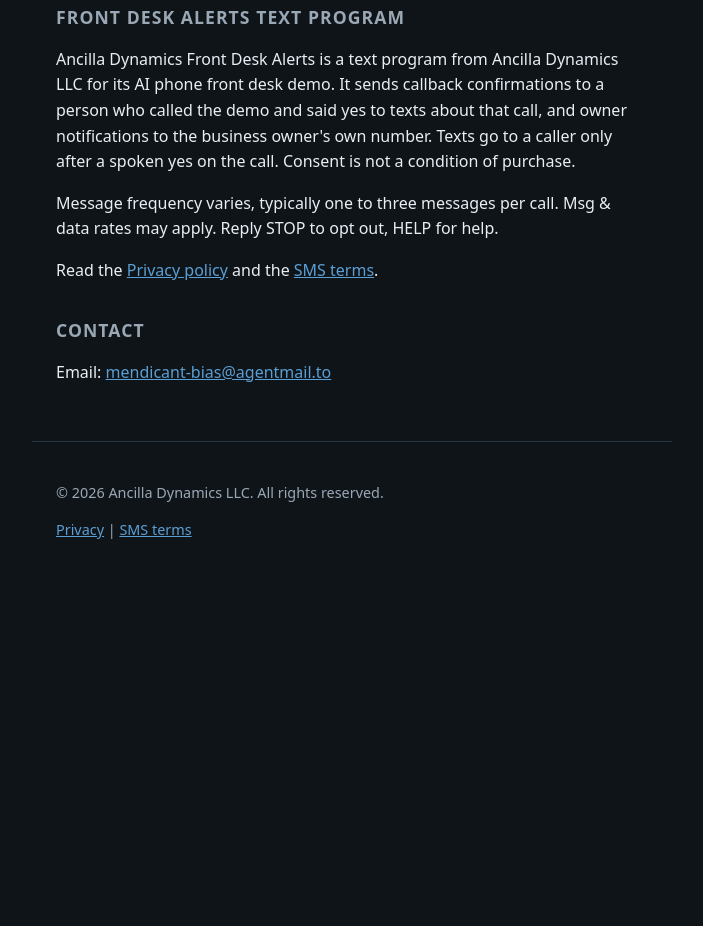
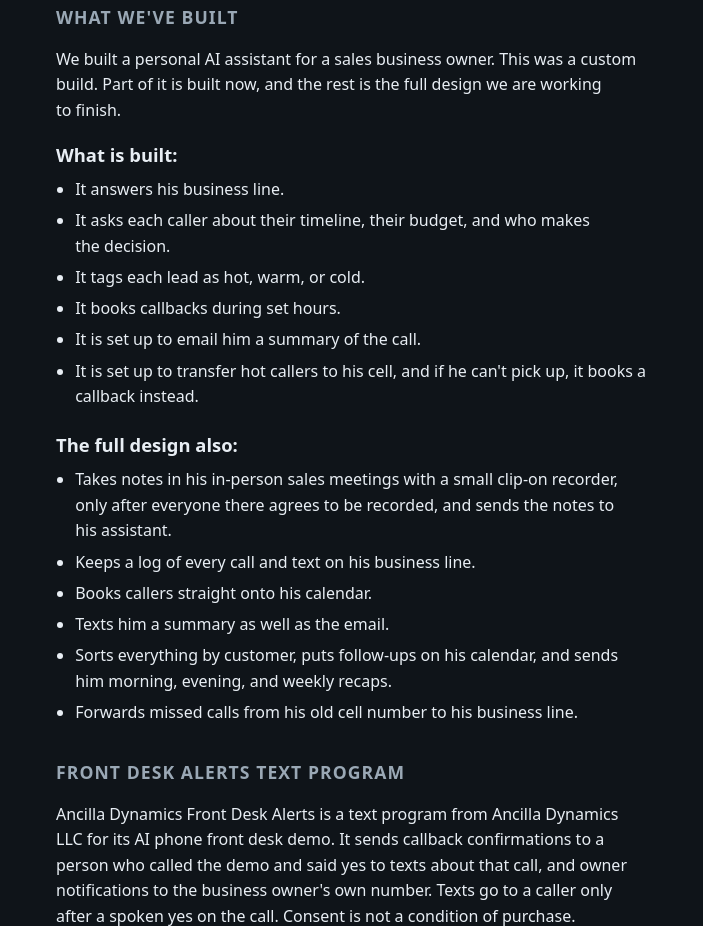
Before and after one commit to grokbotops/ancilla-dynamics, a plain HTML site: page index.html in a window 1280 px wide. Shown: the part 1966-2892 px from the top of the page, without its empty margins (288-991 px from the left). Before the commit the page ends 2570 px from the top, so only its background shows below. Drawn offline with Linux system fonts and the light colour scheme.

Commit message:
Homepage: add What we've built section (#7)
Place the approved FINAL v2 copy directly under the founding offer cards. Word for word. No other copy changes.

Co-authored-by: grokbotops <grokbotops@users.noreply.github.com>

```diff
--- a/index.html
+++ b/index.html
@@ -72,6 +72,14 @@
       text-wrap: balance;
     }
     #founding-offer li { text-wrap: pretty; }
+    #what-we-built h3 {
+      font-size: 1.15rem;
+      font-weight: 650;
+      margin: 1.25rem 0 0.5rem;
+      color: var(--text);
+    }
+    #what-we-built h3:first-of-type { margin-top: 1rem; }
+    #what-we-built li { text-wrap: pretty; }
     footer {
       border-top: 1px solid var(--border);
       color: var(--muted);
@@ -154,6 +162,28 @@
         <p>Email us to book a free 15-minute call: <a href="mailto:mendicant-bias@agentmail.to">mendicant-bias@agentmail.to</a></p>
       </div>
     </section>
+    <section id="what-we-built" aria-labelledby="what-we-built-heading">
+      <h2 id="what-we-built-heading">What we've built</h2>
+      <p>We built a personal AI assistant for a sales business owner. This was a custom build. Part of it is built now, and the rest is the full design we are working to finish.</p>
+      <h3>What is built:</h3>
+      <ul>
+        <li>It answers his business line.</li>
+        <li>It asks each caller about their timeline, their budget, and who makes the decision.</li>
+        <li>It tags each lead as hot, warm, or cold.</li>
+        <li>It books callbacks during set hours.</li>
+        <li>It is set up to email him a summary of the call.</li>
+        <li>It is set up to transfer hot callers to his cell, and if he can't pick up, it books a callback instead.</li>
+      </ul>
+      <h3>The full design also:</h3>
+      <ul>
+        <li>Takes notes in his in-person sales meetings with a small clip-on recorder, only after everyone there agrees to be recorded, and sends the notes to his assistant.</li>
+        <li>Keeps a log of every call and text on his business line.</li>
+        <li>Books callers straight onto his calendar.</li>
+        <li>Texts him a summary as well as the email.</li>
+        <li>Sorts everything by customer, puts follow-ups on his calendar, and sends him morning, evening, and weekly recaps.</li>
+        <li>Forwards missed calls from his old cell number to his business line.</li>
+      </ul>
+    </section>
     <section id="text-program" aria-labelledby="text-program-heading">
       <h2 id="text-program-heading">Front Desk Alerts text program</h2>
       <p>
```
